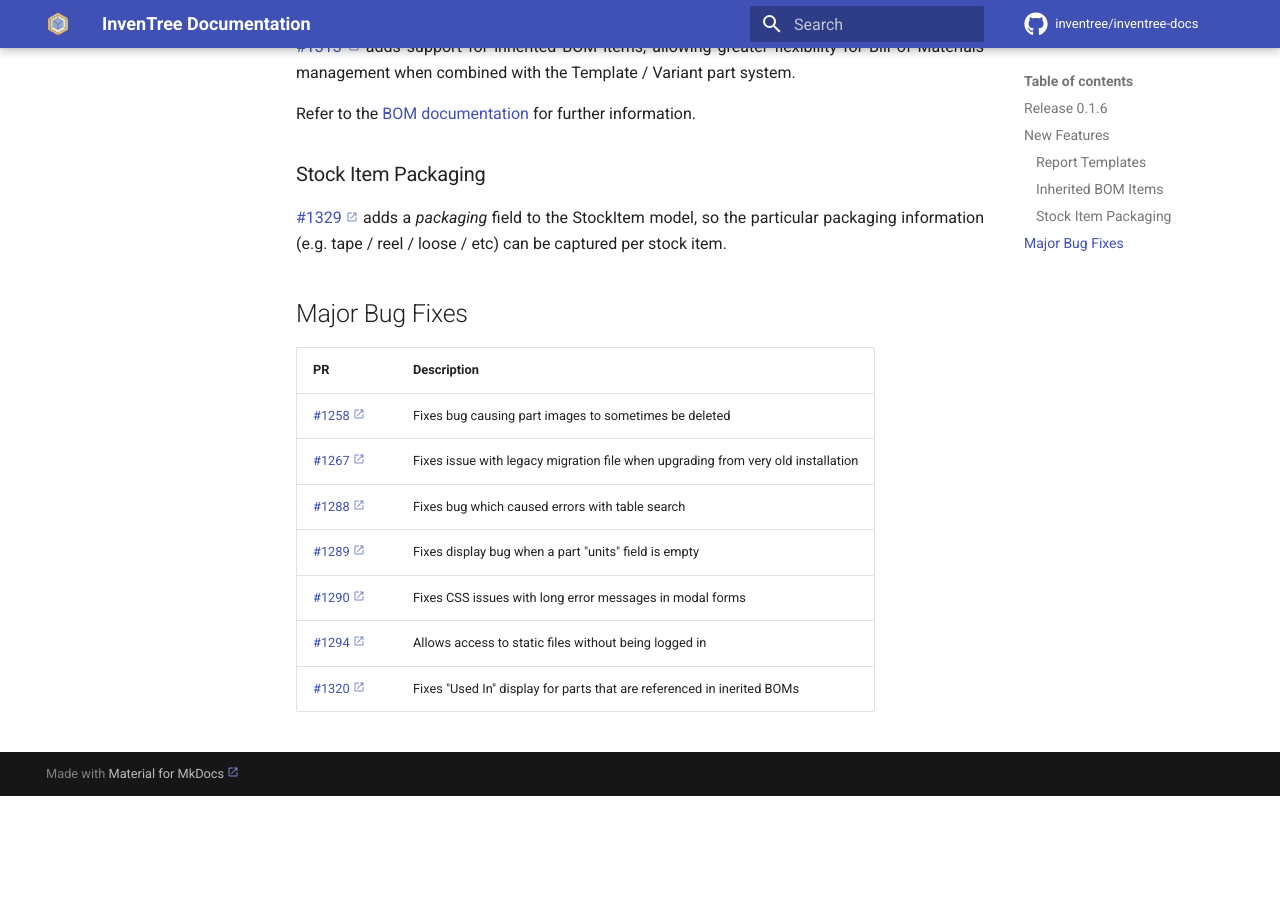
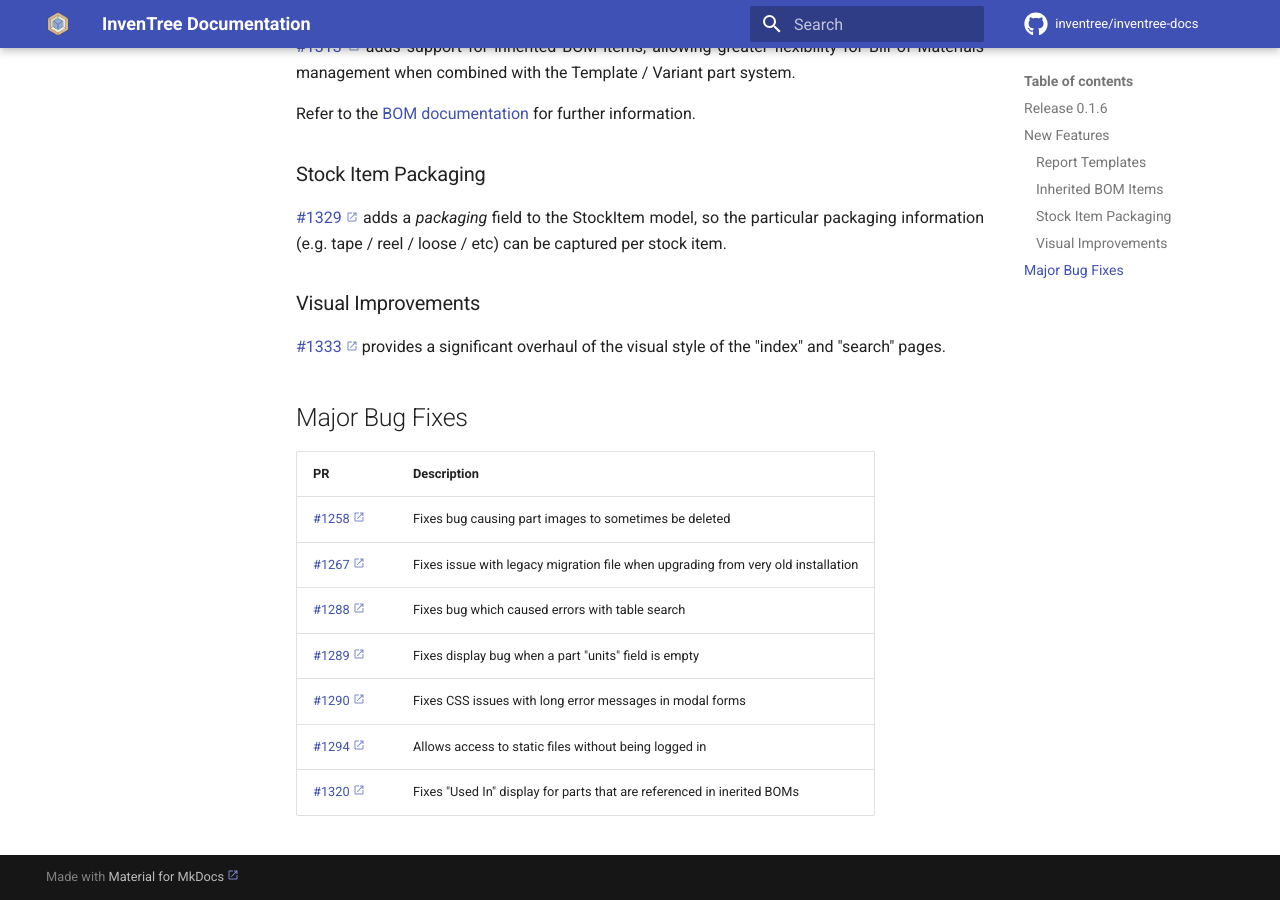
Before and after one commit to inventree/inventree-docs, an MkDocs documentation site: the page built from docs/releases/0.1.6.md, in a window 1280 px wide and 900 px high, scrolled down 855 px. Built offline with MkDocs 1.6.1 and Material for MkDocs 9.7.7, drawn with Linux system fonts in a browser that asks for light colours; a script that is not in the unit is left out; comment, search, counter and statistics services are not loaded; before the commit the page ends 1651 px from its top, so only the background shows below that.

Commit message:
Update 0.1.6.md

```diff
--- a/docs/releases/0.1.6.md
+++ b/docs/releases/0.1.6.md
@@ -36,6 +36,10 @@ Refer to the [BOM documentation](../../build/bom) for further information.
 
 [#1329](https://github.com/inventree/InvenTree/pull/1329) adds a *packaging* field to the StockItem model, so the particular packaging information (e.g. tape / reel / loose / etc) can be captured per stock item.
 
+### Visual Improvements
+
+[#1333](https://github.com/inventree/InvenTree/pull/1333) provides a significant overhaul of the visual style of the "index" and "search" pages.
+
 ## Major Bug Fixes
 | PR | Description |
 | --- | --- |
```
